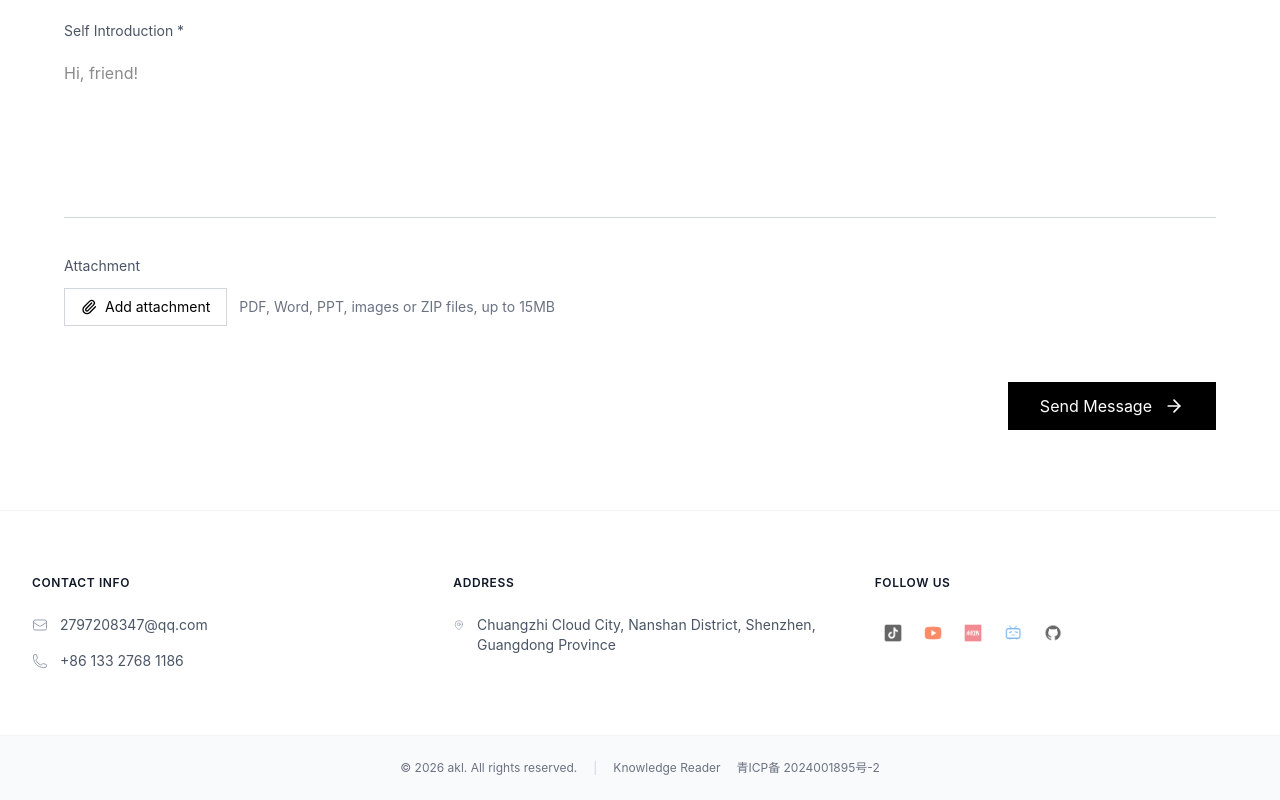
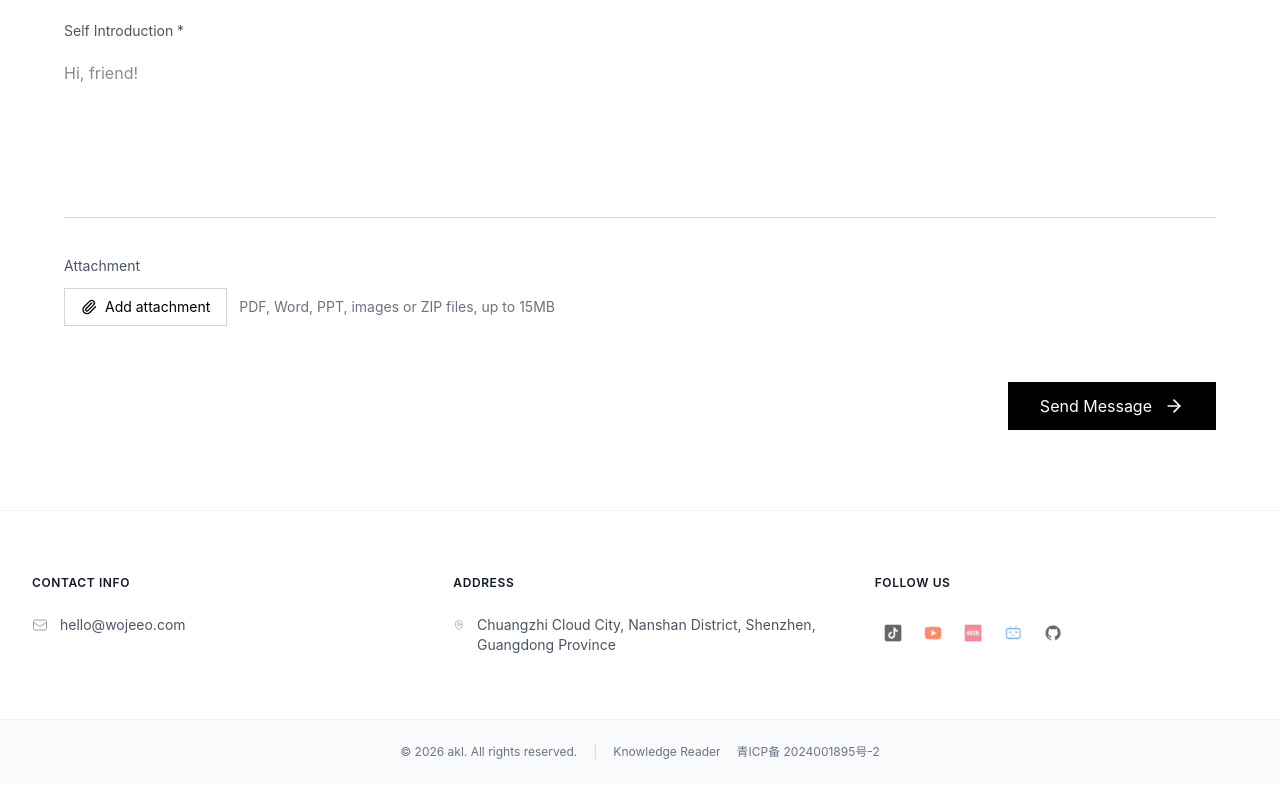
Before and after one commit to ooAKLoo/ooakloo-next, a Next.js app: page /en/contact in a window 1280 px wide. Shown: the part 569-1369 px from the top of the page. Built offline with nearby package versions, Linux system fonts and the light colour scheme; what @ooakloowj/orbit would draw is missing.

Commit message:
Update footer contact email

```diff
--- a/src/app/[lang]/customer/CustomerLanding.tsx
+++ b/src/app/[lang]/customer/CustomerLanding.tsx
@@ -583,10 +583,9 @@ function CtaFooter({ locale, copy }: { locale: Locale; copy: CustomerCopy }) {
 
             <div className="flex flex-col gap-2 text-sm text-neutral-600">
               <span className="font-medium text-neutral-950">{copy.footer.contactTitle}</span>
-              <a href="mailto:2797208347@qq.com" className="hover:text-neutral-950">
-                2797208347@qq.com
+              <a href="mailto:hello@wojeeo.com" className="hover:text-neutral-950">
+                hello@wojeeo.com
               </a>
-              <span>+86 133 2768 1186</span>
               <span>{copy.footer.address}</span>
               <a href={`/${locale}/contact`} className="mt-1 w-fit text-blue-600 hover:text-blue-700">
                 {copy.footer.contactTeam}
--- a/src/components/Footer.tsx
+++ b/src/components/Footer.tsx
@@ -40,22 +40,13 @@ export default function Footer({ messages }: FooterProps) {
                 </h3>
                 <div className="space-y-4">
                   <a
-                    href="mailto:2797208347@qq.com"
+                    href="mailto:hello@wojeeo.com"
                     className="flex items-center gap-3 text-gray-600 hover:text-black transition-colors group"
                   >
                     <svg className="w-4 h-4 text-gray-400 group-hover:text-gray-600" fill="none" stroke="currentColor" strokeWidth="1.5" viewBox="0 0 24 24">
                       <path strokeLinecap="round" strokeLinejoin="round" d="M21.75 6.75v10.5a2.25 2.25 0 01-2.25 2.25h-15a2.25 2.25 0 01-2.25-2.25V6.75m19.5 0A2.25 2.25 0 0019.5 4.5h-15a2.25 2.25 0 00-2.25 2.25m19.5 0v.243a2.25 2.25 0 01-1.07 1.916l-7.5 4.615a2.25 2.25 0 01-2.36 0L3.32 8.91a2.25 2.25 0 01-1.07-1.916V6.75" />
                     </svg>
-                    <span className="text-sm">2797208347@qq.com</span>
-                  </a>
-                  <a
-                    href="tel:+8613327681186"
-                    className="flex items-center gap-3 text-gray-600 hover:text-black transition-colors group"
-                  >
-                    <svg className="w-4 h-4 text-gray-400 group-hover:text-gray-600" fill="none" stroke="currentColor" strokeWidth="1.5" viewBox="0 0 24 24">
-                      <path strokeLinecap="round" strokeLinejoin="round" d="M2.25 6.75c0 8.284 6.716 15 15 15h2.25a2.25 2.25 0 002.25-2.25v-1.372c0-.516-.351-.966-.852-1.091l-4.423-1.106c-.44-.11-.902.055-1.173.417l-.97 1.293c-.282.376-.769.542-1.21.38a12.035 12.035 0 01-7.143-7.143c-.162-.441.004-.928.38-1.21l1.293-.97c.363-.271.527-.734.417-1.173L6.963 3.102a1.125 1.125 0 00-1.091-.852H4.5A2.25 2.25 0 002.25 4.5v2.25z" />
-                    </svg>
-                    <span className="text-sm">+86 133 2768 1186</span>
+                    <span className="text-sm">hello@wojeeo.com</span>
                   </a>
                 </div>
               </div>
```
